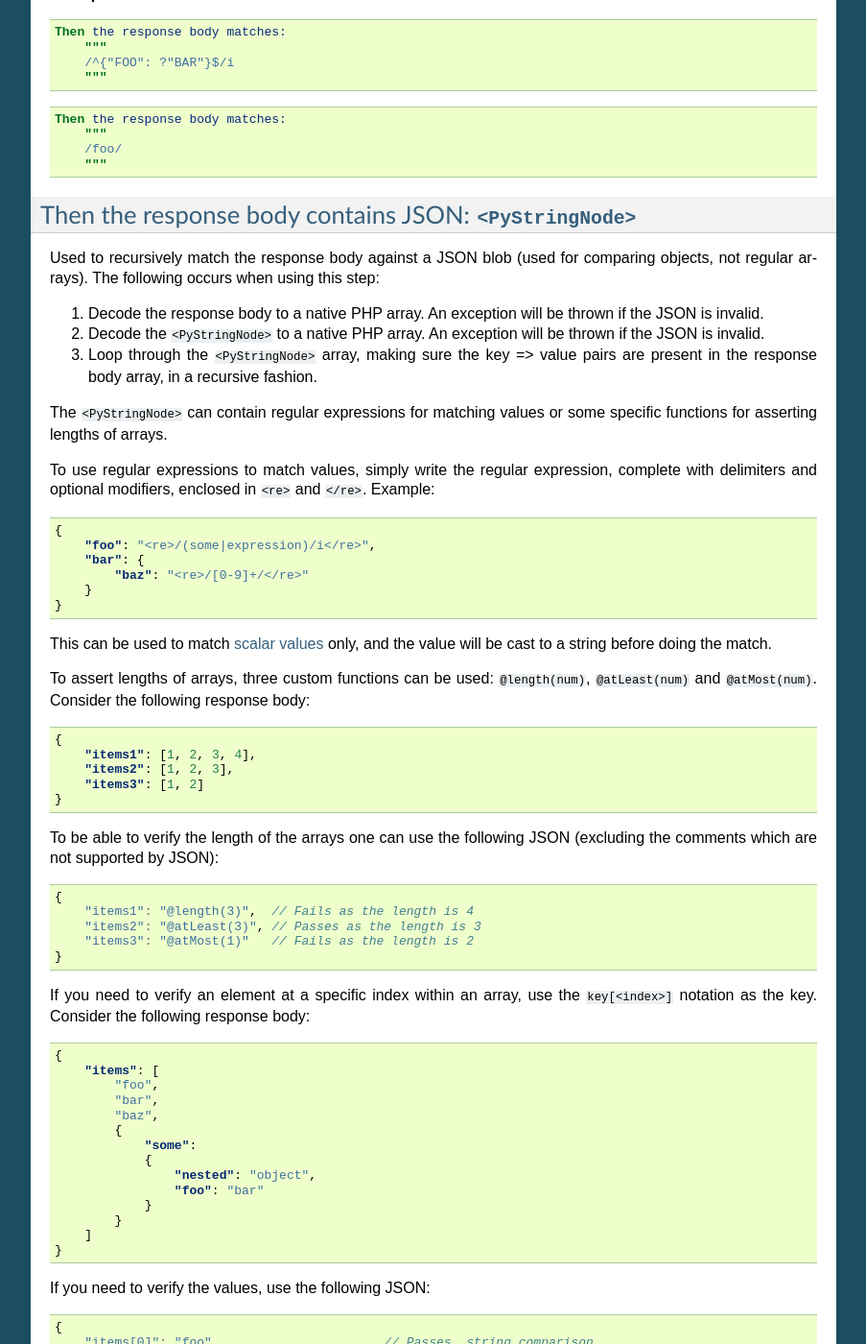
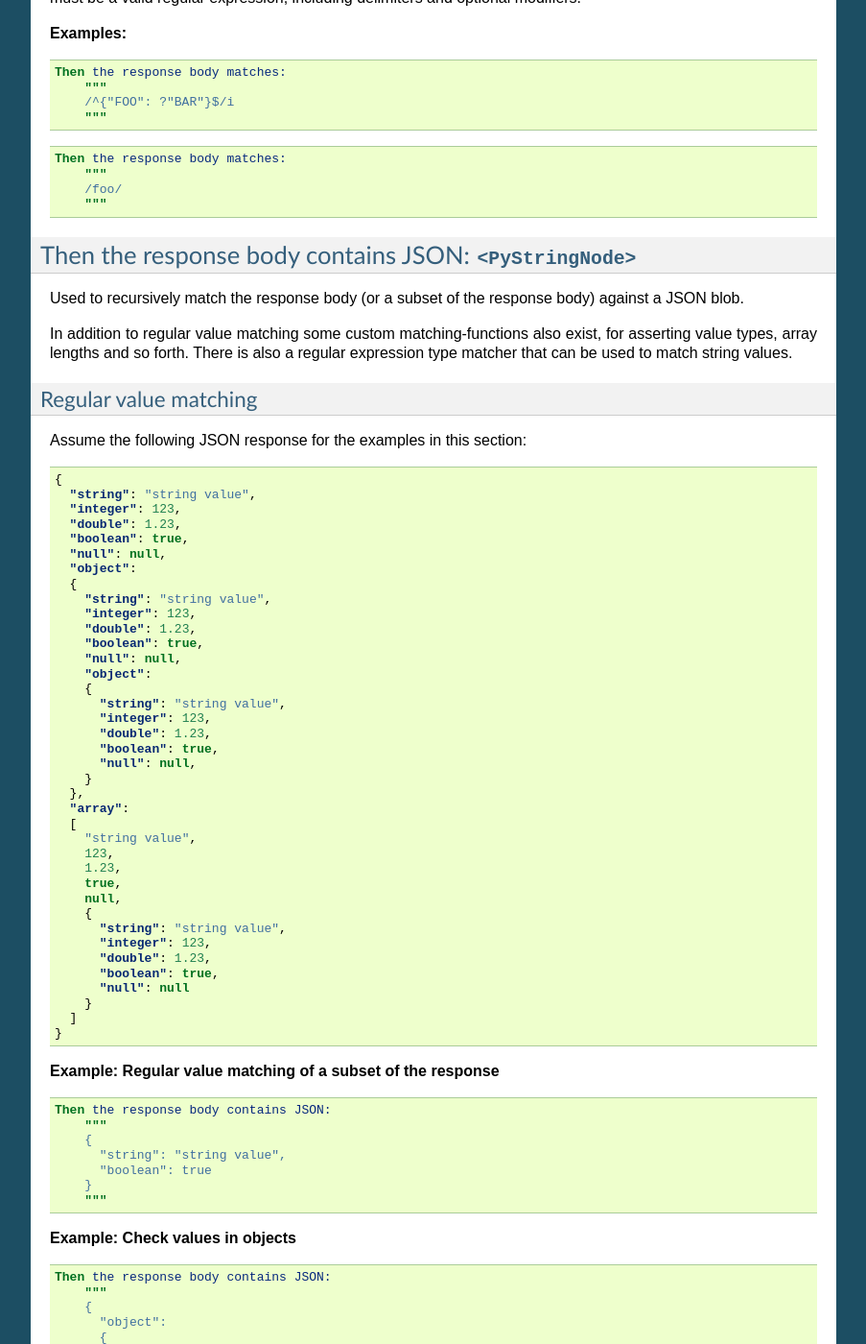
Before and after one commit to imbo/behat-api-extension, a Sphinx documentation site: the page built from docs/guide/verify-server-response.rst, in a window 1280 px wide and 1400 px high, scrolled down 5968 px. Shown: the whole window at 96% size, without its empty margins (198-1101 px from the left). Built offline with Sphinx 7.4.7, drawn with Linux system fonts in a browser that asks for light colours; some of the changed text lies outside the part shown.

Commit message:
Fix docs regarding how the JSON-contains-comparison will work

```diff
--- a/docs/guide/verify-server-response.rst
+++ b/docs/guide/verify-server-response.rst
@@ -294,145 +294,289 @@
 Then the response body contains JSON: ``<PyStringNode>``
 --------------------------------------------------------
 
-Used to recursively match the response body against a JSON blob (used for comparing objects, not regular arrays). The following occurs when using this step:
+Used to recursively match the response body (or a subset of the response body) against a JSON blob.
 
-1. Decode the response body to a native PHP array. An exception will be thrown if the JSON is invalid.
-2. Decode the ``<PyStringNode>`` to a native PHP array. An exception will be thrown if the JSON is invalid.
-3. Loop through the ``<PyStringNode>`` array, making sure the key => value pairs are present in the response body array, in a recursive fashion.
+In addition to regular value matching some custom matching-functions also exist, for asserting value types, array lengths and so forth. There is also a regular expression type matcher that can be used to match string values.
 
-The ``<PyStringNode>`` can contain regular expressions for matching values or some specific functions for asserting lengths of arrays.
+Regular value matching
+^^^^^^^^^^^^^^^^^^^^^^
+
+Assume the following JSON response for the examples in this section:
+
+.. code-block:: json
+
+    {
+      "string": "string value",
+      "integer": 123,
+      "double": 1.23,
+      "boolean": true,
+      "null": null,
+      "object":
+      {
+        "string": "string value",
+        "integer": 123,
+        "double": 1.23,
+        "boolean": true,
+        "null": null,
+        "object":
+        {
+          "string": "string value",
+          "integer": 123,
+          "double": 1.23,
+          "boolean": true,
+          "null": null,
+        }
+      },
+      "array":
+      [
+        "string value",
+        123,
+        1.23,
+        true,
+        null,
+        {
+          "string": "string value",
+          "integer": 123,
+          "double": 1.23,
+          "boolean": true,
+          "null": null
+        }
+      ]
+    }
+
+**Example: Regular value matching of a subset of the response**
+
+.. code-block:: gherkin
+
+    Then the response body contains JSON:
+        """
+        {
+          "string": "string value",
+          "boolean": true
+        }
+        """
+
+**Example: Check values in objects**
+
+.. code-block:: gherkin
+
+    Then the response body contains JSON:
+        """
+        {
+          "object":
+          {
+            "string": "string value",
+            "object":
+            {
+              "null": null,
+              "integer": 123
+            }
+          }
+        }
+        """
+
+**Example: Check numerically indexed array contents**
+
+.. code-block:: gherkin
+
+    Then the response body contains JSON:
+        """
+        {
+          "array":
+          [
+            true,
+            "string value",
+            {
+              "integer": 123
+            }
+          ]
+        }
+        """
+
+Notice that the order of the values in the arrays does not matter. To be able to target specific indexes in an array a special syntax needs to be used. Please refer to :ref:`custom-functions-and-regular-expression-matching` for more information and examples.
+
+.. _custom-functions-and-regular-expression-matching:
+
+Custom functions and regular expression matching
+^^^^^^^^^^^^^^^^^^^^^^^^^^^^^^^^^^^^^^^^^^^^^^^^
+
+In some cases the need for more advanced matching arises. All custom functions is used in place of the string value they are validating, and because of the way JSON works, they need to be specified as strings to keep the JSON valid.
+
+**Array length**
+
+Three functions exist for asserting the length of regular numerically indexed JSON arrays, ``@length``, ``@atMost`` and ``@atLeast``. Given the following response body:
+
+.. code-block:: json
+
+    {
+      "items":
+      [
+        "foo",
+        "bar",
+        "foobar",
+        "barfoo",
+        123
+      ]
+    }
+
+one can assert the exact length using ``@length``:
+
+.. code-block:: gherkin
+
+    Then the response body contains JSON:
+        """
+        {"items": "@length(5)"}
+        """
+
+or use the relative length matchers:
+
+.. code-block:: gherkin
+
+    Then the response body contains JSON:
+        """
+        {"items": "@atMost(10)"}
+        """
+    And the response body contains JSON:
+        """
+        {"items": "@atLeast(3)"}
+        """
+
+**Variable type**
+
+To be able to assert the variable type of specific values, the ``@type`` function can be used. The following types can be asserted:
+
+* ``boolean`` / ``bool``
+* ``integer`` / ``int``
+* ``double`` / ``float``
+* ``string``
+* ``array``
+* ``object``
+* ``null``
+* ``scalar``
+
+Given the following response:
+
+.. code-block:: json
+
+    {
+      "boolean value": true,
+      "int value": 123,
+      "double value": 1.23,
+      "string value": "some string",
+      "array value": [1, 2, 3],
+      "object value": {"foo": "bar"},
+      "null value": null,
+      "scalar value": 3.1416
+    }
+
+the type of the values can be asserted like this:
+
+.. code-block:: gherkin
+
+    Then the response body contains JSON:
+        """
+        {
+          "boolean value": "@type(boolean)",
+          "int value": "@type(integer)",
+          "double value": "@type(double)",
+          "string value": "@type(string)",
+          "array value": "@type(array)",
+          "object value": "@type(object)",
+          "null value": "@type(null)",
+          "scalar value": "@type(scalar)"
+        }
+        """
+
+The ``@type(boolean)``, ``@type(integer)`` and ``@type(double)`` functions can also be expressed using ``@type(bool)``, ``@type(int)`` and ``@type(float)`` respectively. There is no difference in the actual validation being executed.
+
+For the ``@type(scalar)`` assertion refer to the `is_scalar function <http://php.net/is_scalar>`_ in the PHP manual as to what is considered to be a scalar.
+
+**Regular expression matching**
 
 To use regular expressions to match values, simply write the regular expression, complete with delimiters and optional modifiers, enclosed in ``<re>`` and ``</re>``. Example:
 
 .. code-block:: json
 
     {
-        "foo": "<re>/(some|expression)/i</re>",
-        "bar": {
-            "baz": "<re>/[0-9]+/</re>"
-        }
+      "foo": "<re>/(some|expression)/i</re>",
+      "bar":
+      {
+        "baz": "<re>/[0-9]+/</re>"
+      }
     }
 
-This can be used to match `scalar values <http://php.net/is_scalar>`_ only, and the value will be cast to a string before doing the match.
+This can be used to match `scalar values <http://php.net/is_scalar>`_ only, and the value that is matched will be cast to a string before doing the match. Refer to the `PHP manual <http://php.net/pcre>`_ regarding how regular expressions work in PHP.
 
-To assert lengths of arrays, three custom functions can be used: ``@length(num)``, ``@atLeast(num)`` and ``@atMost(num)``. Consider the following response body:
+**Match specific keys in a numerically indexed array**
+
+If you need to verify an element at a specific index within a numerically indexed array, use the ``key[<index>]`` notation as the key, and not the regular field name. Consider the following response body:
 
 .. code-block:: json
 
     {
-        "items1": [1, 2, 3, 4],
-        "items2": [1, 2, 3],
-        "items3": [1, 2]
+      "items":
+      [
+        "foo",
+        "bar",
+        {
+          "some":
+          {
+            "nested": "object",
+            "foo": "bar"
+          }
+        },
+        [1, 2, 3]
+      ]
     }
 
-To be able to verify the length of the arrays one can use the following JSON (excluding the comments which are not supported by JSON):
+If you need to verify the values, use something like the following step:
 
-.. code-block:: javascript
+.. code-block:: gherkin
 
-    {
-        "items1": "@length(3)",  // Fails as the length is 4
-        "items2": "@atLeast(3)", // Passes as the length is 3
-        "items3": "@atMost(1)"   // Fails as the length is 2
-    }
-
-If you need to verify an element at a specific index within an array, use the ``key[<index>]`` notation as the key. Consider the following response body:
-
-.. code-block:: json
-
-    {
-        "items": [
-            "foo",
-            "bar",
-            "baz",
-            {
-                "some":
-                {
-                    "nested": "object",
-                    "foo": "bar"
-                }
-            }
-        ]
-    }
-
-If you need to verify the values, use the following JSON:
-
-.. code-block:: javascript
-
-    {
-        "items[0]": "foo",                      // Passes, string comparison
-        "items[1]": "<re>/(foo|bar|baz)/</re>", // Passes as the expression matches "bar"
-        "items[2]": "bar",                      // Fails as the value is baz
-        "items[3]":
+    Then the response body contains JSON:
+        """
         {
+          "items[0]": "foo",
+          "items[1]": "<re>/(foo|bar|baz)/</re>",
+          "items[2]":
+          {
             "some":
             {
-                "foo": "<re>/ba(r|z)/</re>"     // Passes as the expression matches "bar"
+              "foo": "<re>/ba(r|z)/</re>"
             }
-        },
-        "items[4]": "bar"                       // Throws an OutOfRangeException exception as the index does not exist
-    }
-
-If you use the index checking against something that is not a numeric array, the extension will throw an ``InvalidArgumentException`` exception.
-
-You can also assert that values exists in numerically indexed arrays. Consider the following JSON response body:
-
-.. code-block:: json
-
-    {
-        "list": [
-            1,
-            2,
-            3,
-            "four",
-            [1],
-            {
-                "foo": "bar"
-            }
-        ]
-    }
-
-To assert that one or more of the values exist, use the following:
-
-.. code-block:: json
-
-    {
-        "list": [
-            3,
-            [1],
-            {
-                "foo": "bar"
-            }
-        ]
-    }
-
-The index is not taken into consideration when comparing, it simply checks if the values specified are present in the list.
+          },
+          "items[3]": "@length(3)"
+        }
+    """
 
 If the response body contains a numerical array as the root node, you will need to use a special syntax for validation. Consider the following response body:
 
 .. code-block:: json
 
     [
-        "foo",
-        123,
-        {
-            "foo": "bar"
-        },
-        "bar",
-        [1, 2, 3]
+      "foo",
+      123,
+      {
+        "foo": "bar"
+      },
+      "bar",
+      [1, 2, 3]
     ]
 
-To validate this, use the following syntax:
+To validate this, use the following step:
 
-.. code-block:: json
+.. code-block:: gherkin
 
-    {
-        "[0]": "foo",
-        "[1]": 123,
-        "[2]": {
+    Then the response body contains JSON:
+        """
+        {
+          "[0]": "foo",
+          "[1]": 123,
+          "[2]":
+          {
             "foo": "bar"
-        },
-        "[3]": "<re>/bar/</re>",
-        "[4]": "@length(3)"
-    }
-
-This simply refers to the indexes in the root numerical array.
+          },
+          "[3]": "<re>/bar/</re>",
+          "[4]": "@length(3)"
+        }
+        """
```
